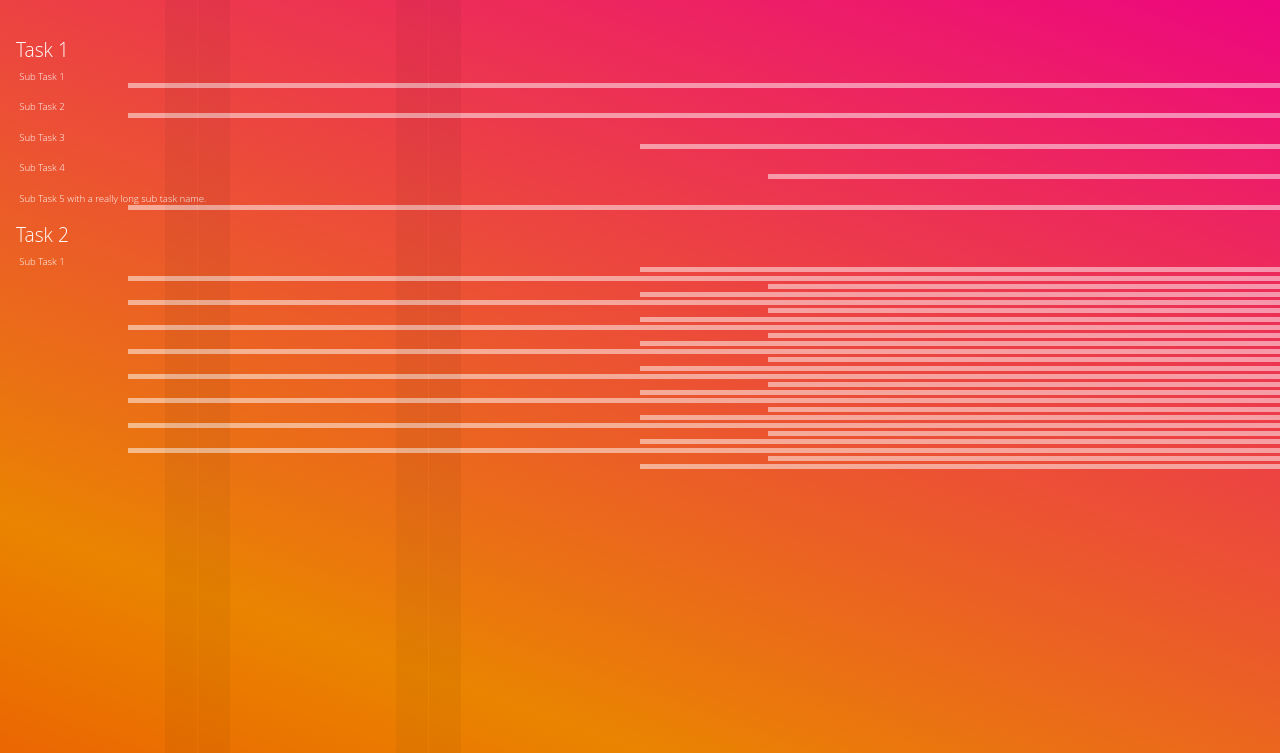
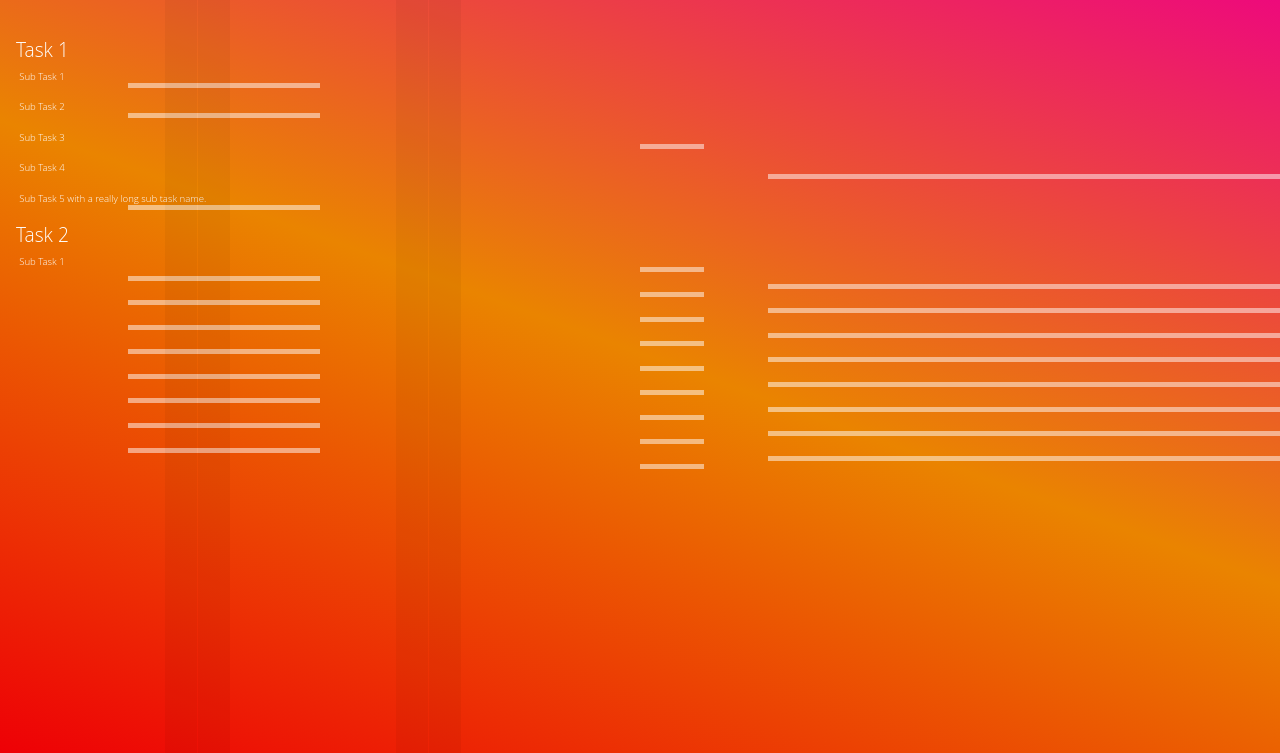
Before and after one commit to vasilly/gantt-chart, a plain HTML site: page index.html in a window 1280 px wide. Shown: the part 117-870 px from the top of the page. Drawn offline with nearby package versions, Linux system fonts and the light colour scheme.

Commit message:
stretch to fit

```diff
--- a/index.html
+++ b/index.html
@@ -143,7 +143,7 @@ body {
 }
 .window .page.page-front .cover {
   background: #FFF linear-gradient(20deg, #EE0006, #EA8400, #EE0085) no-repeat;
-  background-size: 100% 200%;
+  background-size: 100% 100%;
   position: relative;
   opacity: 0;
 }
@@ -151,7 +151,7 @@ body {
   position: absolute;
   top: 1px;
   z-index: 3;
-  width: 200%;
+  width: 100%;
   transition-duration: .3s;
 }
 .window .page.page-front .cover .tool-buttons li {
@@ -288,15 +288,15 @@ body {
   z-index: -1000;
 }
 .bar90 {
-  width: 150%;
+  width: 15%;
   margin-left: 10%;
 }
 .bar50 {
-  width: 50%;
+  width: 5%;
   margin-left: 50%;
 }
 .bar70 {
-  width: 120%;
+  width: 12%%;
   margin-left: 60%;
 }
 nav {
```
